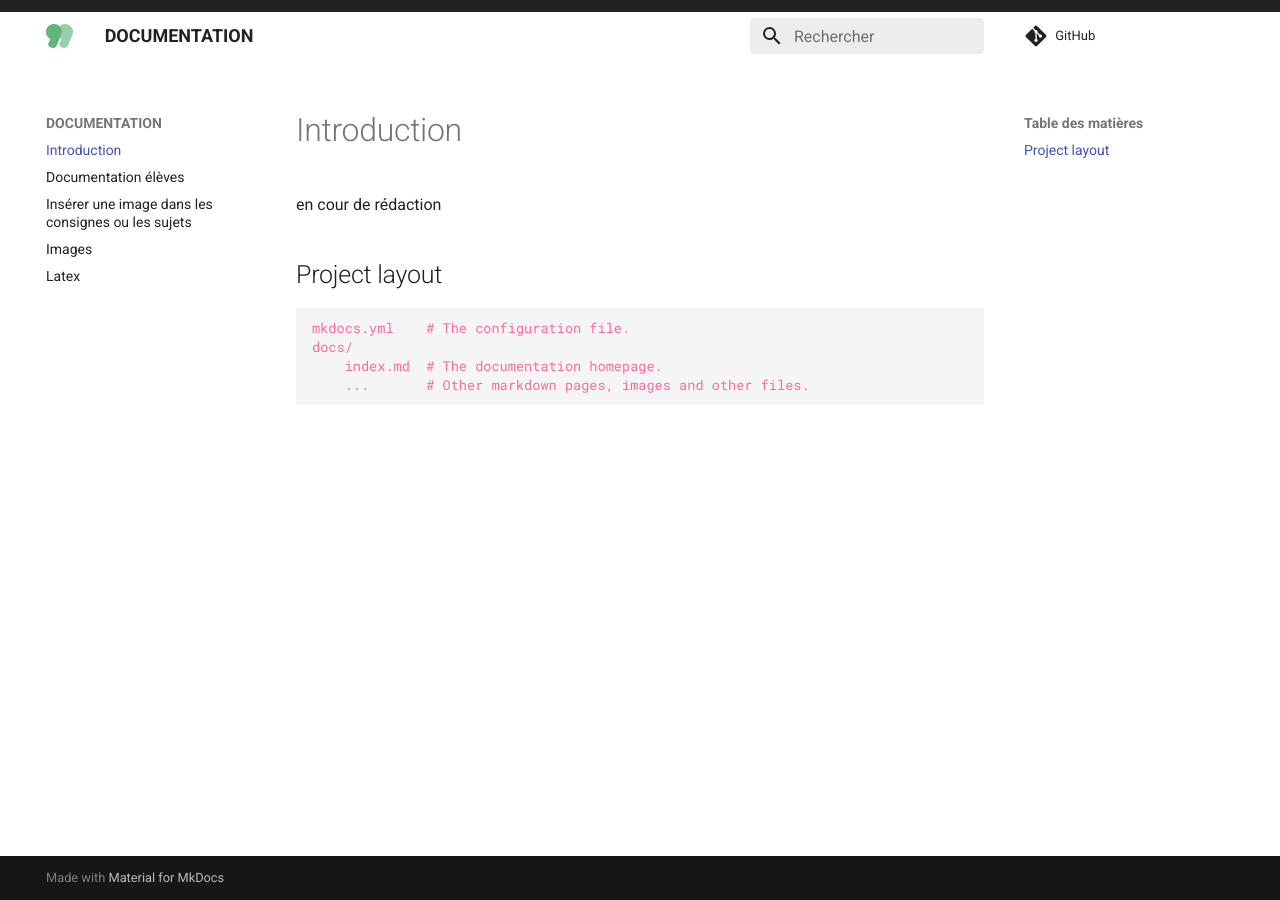
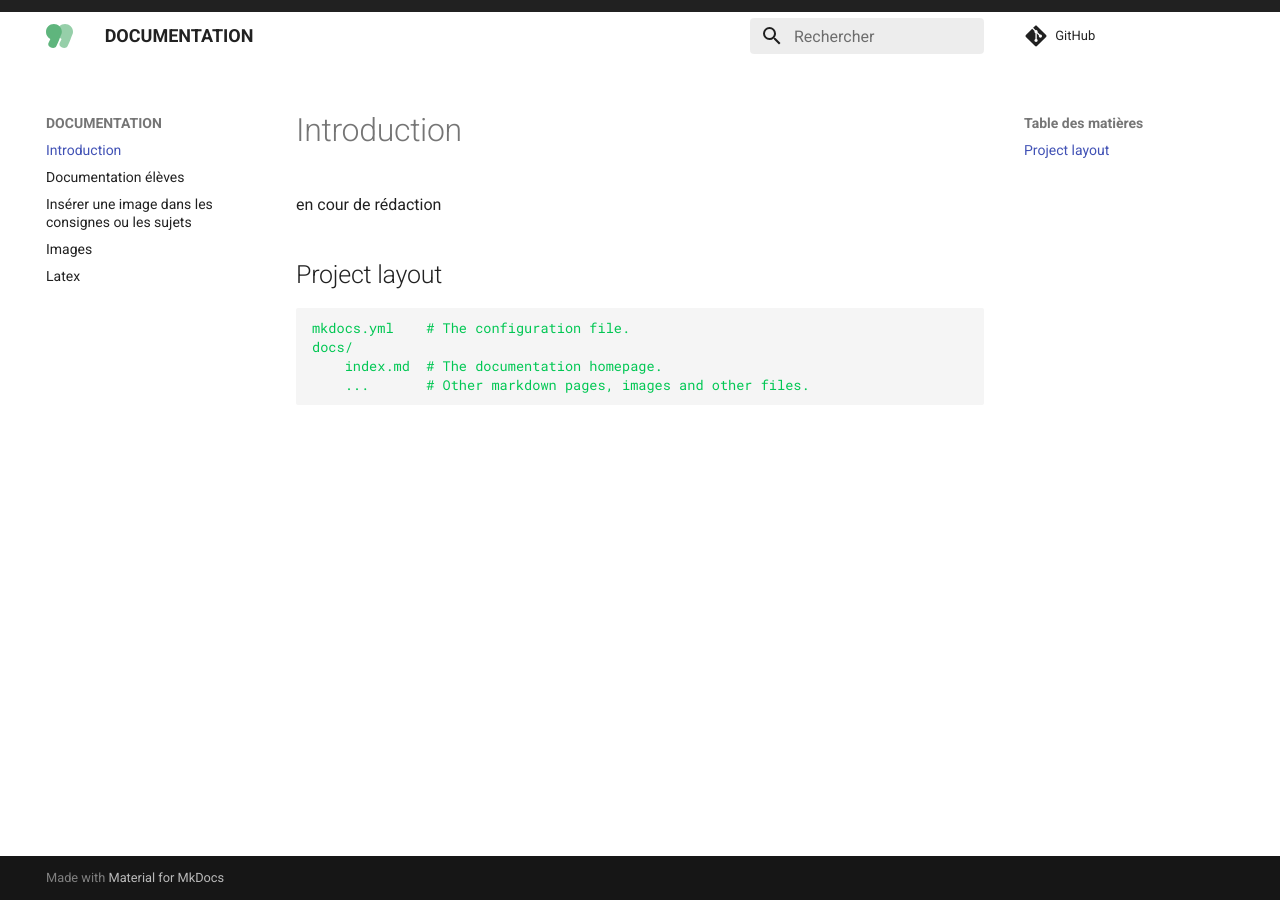
Before and after one commit to mon-oral/documentation, an MkDocs documentation site: the page built from docs/index.md, in a window 1280 px wide. Built offline with MkDocs 1.6.1 and Material for MkDocs 9.7.7, drawn with Linux system fonts in a browser that asks for light colours; comment, search, counter and statistics services are not loaded; the version menu is left out.

Commit message:
Update extra.css

```diff
--- a/docs/assets/stylesheets/extra.css
+++ b/docs/assets/stylesheets/extra.css
@@ -38,5 +38,5 @@
     font-size: .85em;
     padding: 0 0.2941176471em;
     word-break: break-word;
-    color: #f66d9b
+    color: #00c753
 }
```
